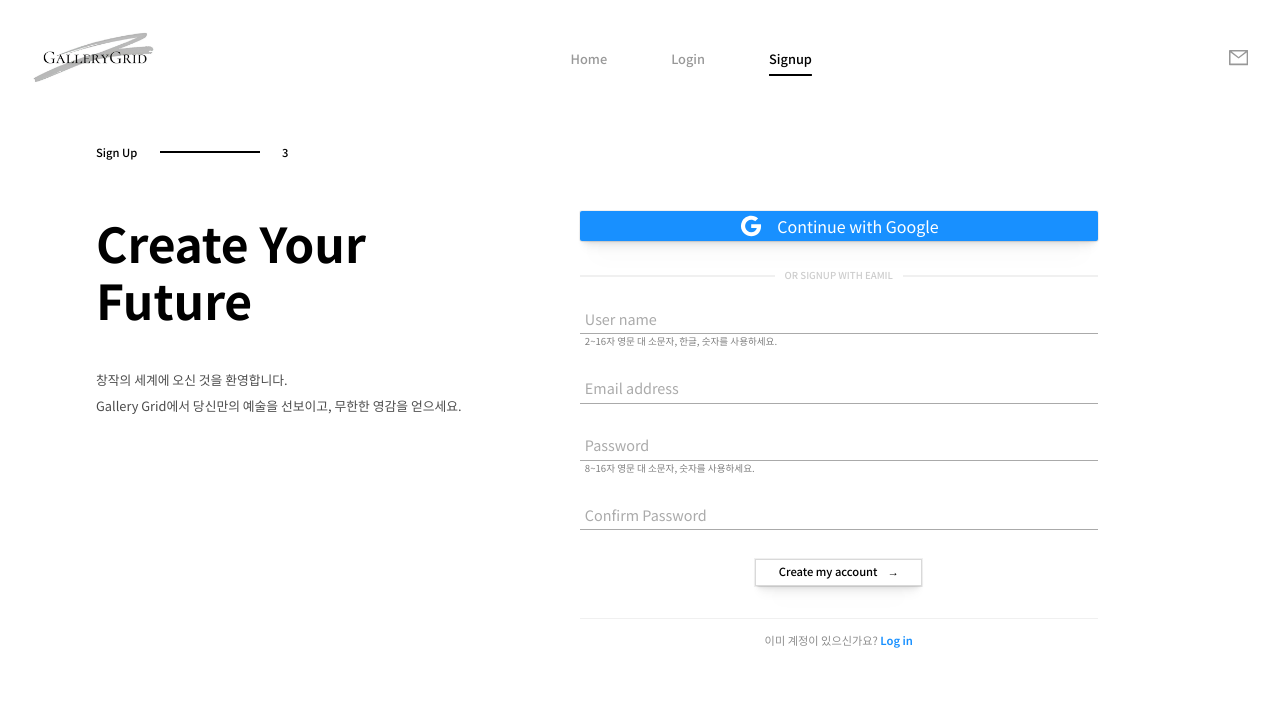
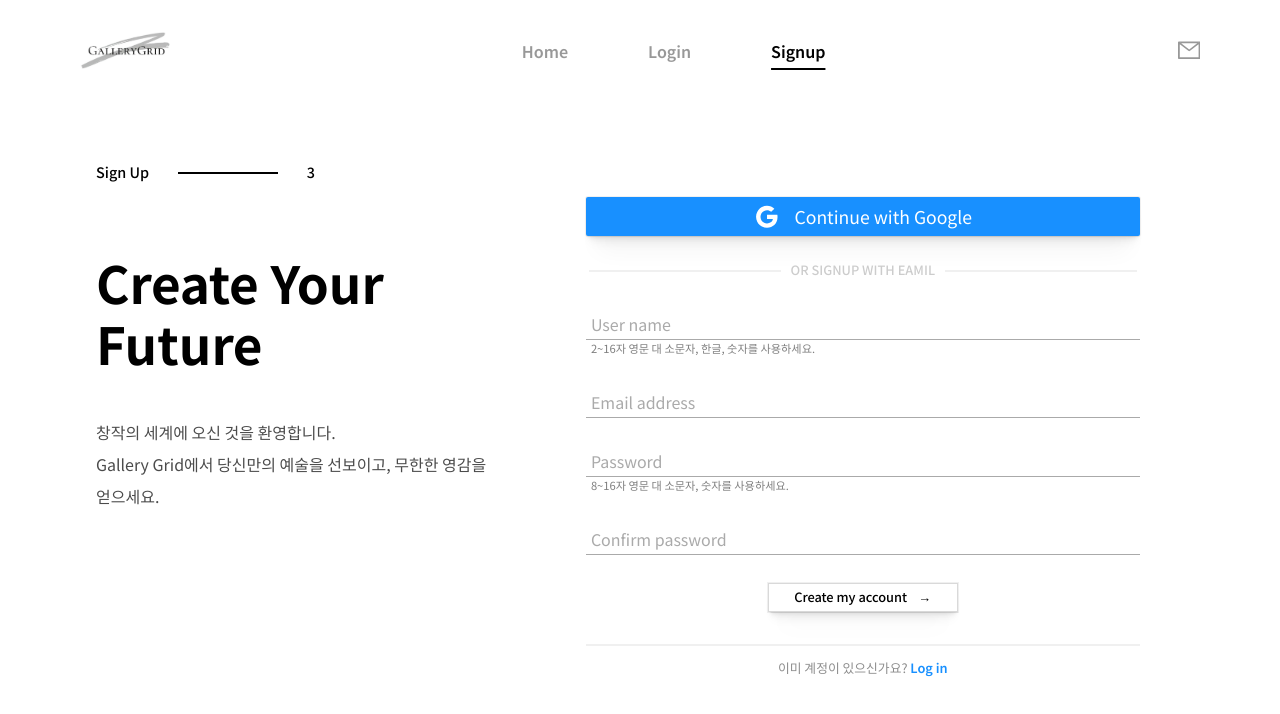
Before and after one commit to Mirrer1/Gallery_Grid, a Next.js app in the folder front/: page / in a window 1280 px wide. Both pictures are taken after a click on the button "Signup". Shown: the top 714 px of the page. Built offline with nearby package versions, Linux system fonts and the light colour scheme.

Commit message:
Design: 폰트변경으로 인한 디자인 수정

```diff
--- a/front/components/Landing/SignUpForm.tsx
+++ b/front/components/Landing/SignUpForm.tsx
@@ -87,7 +87,7 @@ const SignUpForm = ({ onClickMenu }: IMenu) => {
 
         <AccountInput $largemargin="true">
           <input type="password" value={passwordCheck} onChange={onChangePasswordCheck} required />
-          <label>Confirm Password</label>
+          <label>Confirm password</label>
           <span></span>
         </AccountInput>
 
--- a/front/styles/Landing/accountForm.ts
+++ b/front/styles/Landing/accountForm.ts
@@ -28,17 +28,18 @@ export const AccountGoogle = styled.div`
   width: 75%;
   background-color: #1890ff;
   border-radius: 2px;
-  padding: 0.2em 0em;
+  padding: 0.4em 0em;
   margin-bottom: 1.5em;
 
   & > .anticon-google {
-    font-size: 1.5rem;
+    font-size: 1.6rem;
     color: white;
     margin-right: 0.6em;
   }
 
   & > button {
     color: white;
+    font-size: 1.1rem;
   }
 
   ${media.tablet} {
@@ -54,17 +55,18 @@ export const AccountGoogle = styled.div`
 
   ${media.mobile} {
     width: 85%;
+    margin-bottom: 1em;
   }
 `;
 
 export const AccountDivider = styled.div`
-  width: 78%;
-  font-size: 0.6rem;
+  width: 77%;
+  font-size: 0.8rem;
   font-weight: 500;
   display: flex;
   align-items: center;
   color: rgba(0, 0, 0, 0.2);
-  margin-bottom: 2em;
+  margin-bottom: 2.2em;
 
   &:before,
   &:after {
@@ -74,10 +76,22 @@ export const AccountDivider = styled.div`
     background-color: rgba(0, 0, 0, 0.06);
     margin: 10px;
   }
+
+  ${media.tablet} {
+    font-size: 0.7rem;
+  }
+
+  ${media.mobile} {
+    width: 90%;
+  }
 `;
 
 export const AccountForm = styled.form`
   width: 75%;
+
+  ${media.mobile} {
+    width: 85%;
+  }
 `;
 
 export const AccountInput = styled.div<{ $largemargin: string }>`
@@ -87,7 +101,7 @@ export const AccountInput = styled.div<{ $largemargin: string }>`
 
   & > input {
     width: 100%;
-    font-size: 0.8rem;
+    font-size: 0.9rem;
     color: ${({ theme }) => theme.colors.font};
     border: none;
     border-bottom: solid #aaaaaa 1px;
@@ -122,14 +136,13 @@ export const AccountInput = styled.div<{ $largemargin: string }>`
     position: absolute;
     color: #aaa;
     left: 5px;
-    font-size: 0.9rem;
     bottom: 8px;
     transition: all 0.2s;
   }
 
   & > input:focus ~ label,
   & > input:valid ~ label {
-    font-size: 0.8rem;
+    font-size: 0.9rem;
     bottom: 35px;
     color: #666;
     font-weight: bold;
@@ -142,28 +155,32 @@ export const AccountInput = styled.div<{ $largemargin: string }>`
 
   ${media.mobile} {
     & > input {
-      font-size: 0.7rem;
+      font-size: 0.8rem;
     }
 
     & > label {
-      font-size: 0.8rem;
+      font-size: 0.9rem;
     }
 
     & > input:focus ~ label,
     & > input:valid ~ label {
-      font-size: 0.7rem;
+      font-size: 0.8rem;
     }
   }
 `;
 
 export const AccountAlert = styled.p<{ $login: string }>`
-  font-size: 0.6rem;
+  font-size: 0.7rem;
   opacity: 50%;
   padding-left: 5px;
   margin-bottom: ${props => (props.$login === 'true' ? '1em' : '3em')};
 
+  ${media.tablet} {
+    font-size: 0.6rem;
+  }
+
   ${media.mobile} {
-    font-size: 0.5rem;
+    font-size: 0.55rem;
   }
 `;
 
@@ -171,22 +188,26 @@ export const AuthOptionsWrapper = styled.div`
   ${({ theme }) => theme.flexSet('space-between')};
   margin-bottom: 1em;
 
+  & > div {
+    padding-bottom: 0.2em;
+  }
+
   & > div > input {
     cursor: pointer;
-    width: 10px;
-    height: 8px;
+    width: 11px;
+    height: 9px;
     margin-right: 0.3em;
   }
 
   & > div > label {
     cursor: pointer;
-    font-size: 0.7rem;
+    font-size: 0.8rem;
     font-weight: 500;
   }
 
   & > button {
     color: #1890ff;
-    font-size: 0.7rem;
+    font-size: 0.8rem;
     font-weight: 500;
   }
 
@@ -194,16 +215,34 @@ export const AuthOptionsWrapper = styled.div`
     text-decoration: underline;
   }
 
+  ${media.tablet} {
+    & > div > label {
+      font-size: 0.65rem;
+    }
+
+    & > button {
+      font-size: 0.65rem;
+    }
+  }
+
   ${media.mobile} {
     margin-bottom: 1.5em;
 
+    & > div {
+      padding-bottom: 0;
+    }
+
+    & > div > input {
+      margin-right: 0.15em;
+    }
+
     & > div > label {
-      font-size: 0.5rem;
+      font-size: 0.55rem;
     }
 
     & > button {
       padding-top: 0.9em;
-      font-size: 0.5rem;
+      font-size: 0.55rem;
     }
   }
 `;
@@ -215,10 +254,16 @@ export const AccountBtn = styled.div`
   & > button {
     ${HoverStyle('&')}
     ${ShadowStyle}
-    font-size: 0.7rem;
+    font-size: 0.8rem;
     font-weight: 500;
-    padding: 0.5em 2em 0.7em 2em;
+    padding: 0.5em 2em 0.6em 2em;
     border: 1px solid rgba(217, 217, 217, 1);
+  }
+
+  ${media.tablet} {
+    & > button {
+      font-size: 0.7rem;
+    }
   }
 `;
 
@@ -234,7 +279,7 @@ export const AccountFooter = styled.footer`
 
   & > p {
     text-align: center;
-    font-size: 0.7rem;
+    font-size: 0.8rem;
     color: rgba(0, 0, 0, 0.45);
   }
 
@@ -245,6 +290,12 @@ export const AccountFooter = styled.footer`
     cursor: pointer;
   }
 
+  ${media.tablet} {
+    & > p {
+      font-size: 0.7rem;
+    }
+  }
+
   ${media.mobile} {
     & > p {
       font-size: 0.6rem;
--- a/front/styles/Landing/carousel.ts
+++ b/front/styles/Landing/carousel.ts
@@ -6,6 +6,7 @@ import { HoverStyle } from 'styles/Common/hover';
 
 export const CarouselWrapper = styled(motion.section)`
   flex-grow: 1;
+  width: 65%;
 
   ${media.mobile} {
     width: 100%;
@@ -18,30 +19,30 @@ export const CarouselImage = styled.div`
   width: 100%;
 
   & > img {
-    width: 90%;
-    height: 500px;
+    width: 80%;
+    height: 600px;
     margin-right: 1em;
   }
 
   & > p {
     writing-mode: vertical-rl;
-    font-size: 0.8rem;
     opacity: 40%;
   }
 
   ${media.tablet} {
     & > img {
-      height: 350px;
+      height: 450px;
       margin-right: 0.7em;
     }
 
     & > p {
-      font-size: 0.7rem;
+      font-size: 0.8rem;
     }
   }
 
   ${media.mobile} {
     ${({ theme }) => theme.flexColumnSet('center', 'end')};
+    margin-bottom: 0.7em;
 
     & > img {
       width: 100%;
@@ -52,7 +53,7 @@ export const CarouselImage = styled.div`
 
     & > p {
       writing-mode: horizontal-tb;
-      font-size: 0.6rem;
+      font-size: 0.7rem;
     }
   }
 `;
@@ -60,10 +61,27 @@ export const CarouselImage = styled.div`
 export const CarouselBtn = styled.div`
   ${HoverStyle('& > button')}
   ${({ theme }) => theme.flexSet('space-between')};
+  padding: 0 6em;
 
   & > button > span {
-    font-size: 0.7rem;
+    font-size: 0.9rem;
     font-weight: 500;
     margin-right: 0.5em;
   }
+
+  ${media.tablet} {
+    padding: 0 3em;
+
+    & > button > span {
+      font-size: 0.8rem;
+    }
+  }
+
+  ${media.mobile} {
+    padding: 0;
+
+    & > button > span {
+      font-size: 0.7rem;
+    }
+  }
 `;
--- a/front/styles/Landing/header.ts
+++ b/front/styles/Landing/header.ts
@@ -6,10 +6,10 @@ import { ReverseHoverStyle } from 'styles/Common/hover';
 
 export const HeaderWrapper = styled.header`
   ${({ theme }) => theme.flexSet('space-between')};
-  padding: 2em;
+  padding: 2em 5em;
 
   & > img {
-    width: 10%;
+    width: 8%;
     cursor: pointer;
   }
 
@@ -21,7 +21,7 @@ export const HeaderWrapper = styled.header`
     padding: 1.5em;
 
     & > img {
-      width: 15%;
+      width: 12%;
     }
   }
 
@@ -32,8 +32,7 @@ export const HeaderWrapper = styled.header`
 
 export const MenuButton = styled.button<{ $selected: boolean }>`
   ${ReverseHoverStyle('&')}
-  font-size: 0.8rem;
-  font-weight: 500;
+  font-weight: 600;
   margin-right: 5em;
   opacity: ${props => (props.$selected ? '100%' : '40%')};
   text-decoration: ${props => (props.$selected ? 'underline' : 'none')};
@@ -45,9 +44,9 @@ export const MenuButton = styled.button<{ $selected: boolean }>`
   }
 
   ${media.mobile} {
-    font-size: 0.6rem;
-    margin-right: 2.5em;
-    padding-bottom: 1em;
+    font-size: 0.7rem;
+    margin-right: 2.2em;
+    padding-bottom: 0.5em;
     text-decoration-thickness: ${props => (props.$selected ? '1.2px' : '0')};
     text-underline-offset: ${props => (props.$selected ? '5px' : '0')};
   }
@@ -55,12 +54,12 @@ export const MenuButton = styled.button<{ $selected: boolean }>`
 
 export const ContactIcon = styled(MailOutlined)`
   ${ReverseHoverStyle('&')}
-  font-size: 1.2rem;
+  font-size: 1.4rem;
   font-weight: 700;
   opacity: 40%;
 
   ${media.tablet} {
-    font-size: 1rem;
+    font-size: 1.2rem;
   }
 
   ${media.mobile} {
--- a/front/styles/Landing/menuContents.ts
+++ b/front/styles/Landing/menuContents.ts
@@ -6,10 +6,10 @@ import { motion } from 'framer-motion';
 
 export const ContentsWrapper = styled.main`
   ${({ theme }) => theme.flexSet('space-between', 'start')};
-  padding: 2em 6em;
+  padding: 2em 3em 0 6em;
 
   ${media.tablet} {
-    padding: 2em;
+    padding: 6em 0 0 3em;
   }
 
   ${media.mobile} {
@@ -19,11 +19,12 @@ export const ContentsWrapper = styled.main`
 `;
 
 export const ContentsText = styled(motion.section)<{ $selected: string }>`
-  margin-right: 2em;
+  width: 35%;
+  margin: 2em 0 0 0;
 
   & > div {
     ${({ theme }) => theme.flexSet('start')};
-    font-size: 0.7rem;
+    font-size: 0.9rem;
     font-weight: 500;
     margin-bottom: 5em;
   }
@@ -36,14 +37,13 @@ export const ContentsText = styled(motion.section)<{ $selected: string }>`
   }
 
   & > h1 {
-    font-size: 3rem;
+    font-size: 3.2rem;
     font-weight: 700;
     line-height: 1.2em;
     margin-bottom: 0.8em;
   }
 
   & > p {
-    font-size: 0.8rem;
     opacity: 70%;
     line-height: 2em;
     margin-bottom: 3em;
@@ -51,31 +51,37 @@ export const ContentsText = styled(motion.section)<{ $selected: string }>`
 
   ${HoverStyle('& > button')};
   & > button {
-    font-size: 0.9rem;
+    font-size: 1.1rem;
     font-weight: 500;
   }
 
   ${media.tablet} {
+    margin: 1.5em 0 0 0;
+
     & > div {
-      font-size: 0.6rem;
+      font-size: 0.8rem;
+      margin-bottom: 3em;
     }
 
     & > h1 {
-      font-size: 2rem;
+      font-size: 2.5rem;
+      margin-bottom: 0.6em;
     }
 
     & > p {
-      font-size: 0.6rem;
+      font-size: 0.8rem;
+      margin-bottom: 2em;
     }
 
     & > button {
-      font-size: 0.7rem;
+      font-size: 0.9rem;
     }
   }
 
   ${media.mobile} {
     margin-right: 0;
     text-align: center;
+    width: 100%;
 
     & > div {
       ${({ theme }) => theme.flexSet()};
@@ -83,13 +89,13 @@ export const ContentsText = styled(motion.section)<{ $selected: string }>`
     }
 
     & > p {
-      font-size: 0.55rem;
+      font-size: 0.7rem;
       margin-bottom: ${props => (props.$selected === 'home' ? '1em' : '4em')};
     }
 
     & > button {
-      font-size: 0.7rem;
-      margin-bottom: 4em;
+      font-size: 0.8rem;
+      margin-bottom: 2.5em;
     }
   }
 `;
```
